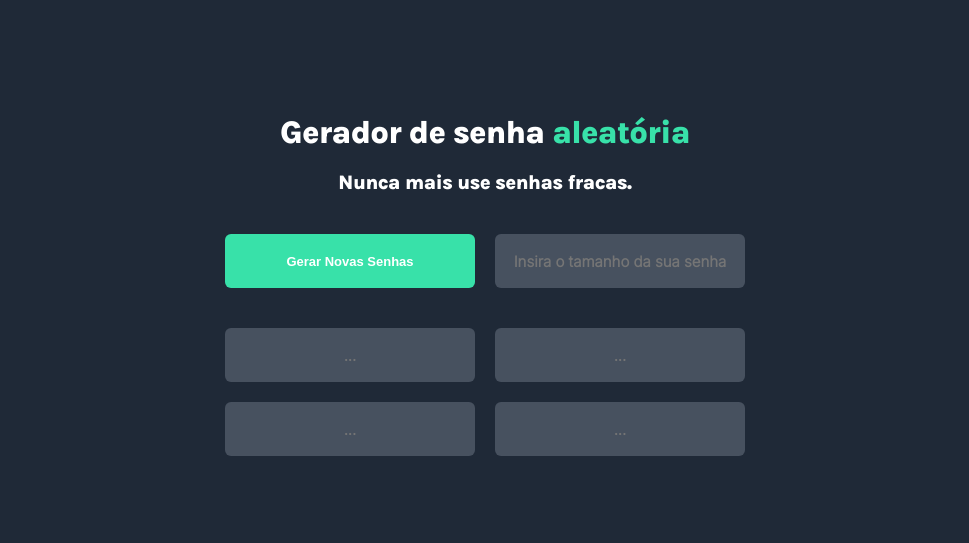
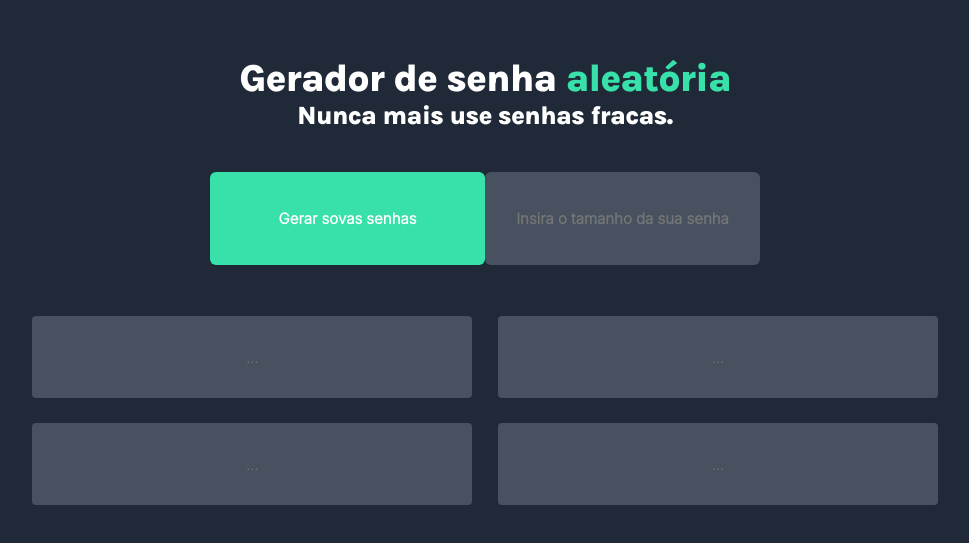
Before and after one commit to Bonniezilla/PasswordGenerator, a plain HTML site: page index.html in a window 1280 px wide. Shown: the part 115-658 px from the top of the page, without its empty margins (155-1124 px from the left). Drawn offline with Linux system fonts and the light colour scheme.

Commit message:
Melhorando o Css e Js, com função de copiar senha

```diff
--- a/css.css
+++ b/css.css
@@ -5,55 +5,76 @@
 }
 
 body {
-    background-color: #1F2937;
-    font-family: 'Karla', sans-serif;
-    font-style: normal;
     display: flex;
     justify-content: center;
     align-items: center;
     min-width: 100vw;
     min-height: 100vh;
-    position: absolute;
+    background-color: #1F2937;
+    font-family: 'Karla', sans-serif;
+    font-size: 62, 5%;
 }
 
-.container {
-    width: 520px;
-    min-height: 20vh;
-
+section {
+    width: 80vw;
+    height: 50vh;
+    max-width: 950px;
+    min-height: 500px;
+    padding: 1%;
     display: flex;
-    flex-wrap: wrap;
-    justify-content: center;
+    flex-flow: column nowrap;
+    gap: 1em;
     align-items: center;
-
-    position: relative;
+    justify-content: space-around;
+    font-size: 1.6rem;
+    flex-grow: 3;
 }
 
-.header {
+section header {
     display: flex;
     flex-direction: column;
-
-    justify-content: center;
-    align-items: center;
-    padding-bottom: 40px;
-    gap: 20px;
-    position: relative;
+    justify-content: space-around;
+    text-align: center;
 }
 
-.btnDiv {
-    display: flex;
+section header h1 span {
+    color: rgb(56, 225, 169);
+}
+
+section .btnDiv {
+    width: 100%;
+    max-width: 550px;
+    flex-grow: 0.3;
+}
+
+section .btnDiv form {
     align-items: center;
-    flex-wrap: wrap;
-    gap: 20px;
-    margin-bottom: 20px;
+    justify-items: center;
+    display: grid;
+    height: 100%;
+    width: 100%;
+    grid-template-columns: repeat(auto-fit, minmax(250px, 1fr));
+}
+
+#errorP {
+    display: none;
+    color: red;
+    justify-content: center;
 }
 
 .passwordDiv {
-    display: flex;
-    flex-direction: row;
-    flex-wrap: wrap;
-    gap: 20px;
-    text-align: center;
-    position: relative;
+    display: grid;
+    align-items: center;
+    justify-items: center;
+    width: 100%;
+    grid-template-columns: repeat(auto-fit, minmax(350px, 1fr));
+    gap: 1em;
+    padding: 1%;
+    flex-grow: 0.5;
+}
+
+.passwordDiv input {
+    cursor: default;
 }
 
 h1 {
@@ -64,62 +85,46 @@ h1 {
 
 h2 {
     letter-spacing: -0.025em;
-    font-size: 20px;
+    font-size: 1.6rem;
     font-weight: 600;
     color: white;
 }
 
-button {
-    background: rgb(56, 225, 169);
-    color: white;
-    font-weight: bold;
-    font-size: 13px;
-    width: 250px;
-    height: 54px;
-    border-radius: 6px;
-    box-shadow: 0 0 0 0;
-    border: 0 none;
-    outline: 0;
+section .btnDiv form input:first-child {
+    background-color: rgb(56, 225, 169);
 }
 
-button:hover {
+section .btnDiv form input:first-child:hover {
     cursor: pointer;
-    background-color:#10b980;
-    border: solid 1px #10b980;
+    background-color: rgb(42, 172, 129);
     transition: 1s;
     letter-spacing: 0.08em;
 }
 
-.passwords-el {
+.password {
     color: rgb(56, 225, 169);
     letter-spacing: -0.025em;
     background-color: rgb(71, 81, 95);
     font-size: 15px;
-    padding-bottom: 15px;
     border-radius: 4px;
     font-family: 'Inter';
     font-weight: 400;
     text-align: center;
     cursor: default;
+    font-size: 1rem;
 }
 
-.passwords-el:hover {
+.password:hover {
     color: white;
     text-align: center;
     letter-spacing: 0.08em;
     transition: 1s;
-    cursor: pointer;
-}
-
-#error-p {
-    color:rgba(255, 0, 0, 0.940);
-    margin: auto;
 }
 
 input {
+    width: 100%;
+    height: 100%;
     color: white;
-    height: 54px;
-    width: 250px;
     background-color: rgb(71, 81, 95);
     box-shadow: 0 0 0 0;
     border: 0 none;
@@ -134,12 +139,12 @@ input {
 
 input[type="number"]::-webkit-outer-spin-button,
 input[type="number"]::-webkit-inner-spin-button {
-    -webkit-appearance: none;
+    display: none;
     margin: 0;
 }
 
 input[type="number"]::-webkit-outer-spin-button,
 input[type="number"]::-webkit-inner-spin-button {
-    -moz-appearance: none;
+    display: none;
     margin: 0;
 }
--- a/default.js
+++ b/default.js
@@ -1,7 +1,7 @@
-const buttonEl = document.getElementById('generate-btn')
-const passwordDivEl = document.getElementById('passwordDiv')
-const inputEl = document.getElementById('input-el')
-const errorP = document.getElementById('error-p')
+const formEl = document.querySelector('form');
+const passwordsEl = document.querySelectorAll('.password');
+const inputEl = document.getElementById('input-el');
+const errorP = document.getElementById('errorP');
 
 const allChars = [
     'A', 'B', 'C', 'D', 'F', 'G', 'I', 'J', 'K', 'L', 'M', 'N', 'O', 'P', 'Q', 'R', 'S', 'T', 'U', 'V', 'W', 'X', 'Y', 'Z',
@@ -10,57 +10,42 @@ const allChars = [
     '!', '@', '#', '$', '%', '&', '*', '(', ')', '_', '=', '+'
 ]
 
-let password = "";
+formEl.onsubmit = (e) => {
+    e.preventDefault();
+    if (inputEl.value >= 5 && inputEl.value <= 35) {
+        errorP.style.display = "none";
+        renderPassword();
+    } else {
+        errorP.style.display = "flex"
+    }
+}
 
-let passwords = []
-
-buttonEl.onclick = () => {
-    if (inputEl.value > 3 && inputEl.value < 51) {
-        errorP.textContent = ''
-        return createPasswords(),
-            getNewPassword()
-    } else if (inputEl.value < 4) {
-        errorP.textContent = 'Insira um número maior que 3*'
-    } else {
-        errorP.textContent = 'Insira um número menor 50*'
-    }
+function copy(password) {
+    alert(`Copiado com sucesso ${passwordsEl[password].value}`);
+    passwordsEl[password].select();
+    navigator.clipboard.writeText(passwordsEl[password].value);
 }
 
 function getRandomChar() {
     return allChars[Math.floor(Math.random() * allChars.length)]
 }
 
-function createPasswords() {
-    let passwordCreationArray = [""]
-    if (inputEl.value >= 4) {
-        for (let i = 0; i <= inputEl.value; i++) {
+function createPassword(value = inputEl.value) {
+    let password = "";
+    let passwordCreationArray = [""];
+    if (value >= 4) {
+        for (let i = 0; i <= value; i++) {
             passwordCreationArray.push(getRandomChar())
-            password += passwordCreationArray[i]
+            password += passwordCreationArray[i];
         }
     }
-    return password
-}
-
-
-function getNewPassword() {
-    passwords = []
-    password = ''
-    let newPassword = ''
-    for (let i = 0; i < 5; i++) {
-        newPassword = createPasswords()
-        passwords.push(newPassword)
-        password = ''
-    }
-    return createPasswords(),
-        renderPassword()
+    return password;
 }
 
 function renderPassword() {
-    passwordDivEl.firstChild.textContent = passwords[0]
-    passwordDivEl.lastChild.textContent = passwords[3]
-
-    passwordDivEl.firstChild.style.color = 'rgb(56, 225, 169)'
-    passwordDivEl.firstChild.style.fontSize = '15px'
-    passwordDivEl.lastChild.style.fontSize = '15px'
-    passwordDivEl.lastChild = 'rgb(56, 225, 169)'
+    for (let i = 0; i < 4; i++) {
+        passwordsEl[i].value = createPassword();
+        passwordsEl[i].title = "Clique para copiar para a área de transferencia";
+        passwordsEl[i].style.cursor = "pointer;"
+    }
 }
--- a/index.html
+++ b/index.html
@@ -8,26 +8,30 @@
     <link href="https://fonts.googleapis.com/css2?family=Inter:wght@300&family=Karla:wght@300;400;800&display=swap"
         rel="stylesheet">
     <meta http-equiv="Content-Type" content="text/html;charset=UTF-8">
+    <meta name="viewport" content="width=device-width, initial-scale=1.0">
+    <title>Password Generator</title>
 </head>
 
 <body>
-    <div class="container">
-        <div class="header">
-            <h1>Gerador de senha <span class="spanH1" style="color: rgb(56, 225, 169)">aleatória</span></h1>
+    <section>
+        <header>
+            <h1>Gerador de senha <span>aleatória</span></h1>
             <h2>Nunca mais use senhas fracas.</h2>
+        </header>
+        <div class="btnDiv">
+            <form action="">
+                <input type="submit" id="generate-btn" value="Gerar sovas senhas"autofocus></button>
+                <input type="number" min="5" placeholder="Insira o tamanho da sua senha" id="input-el">
+            </form>
         </div>
-        <div class="btnDiv">
-            <button id="generate-btn">Gerar Novas Senhas</button>
-            <input type="number" min="4" max="50" placeholder="Insira o tamanho da sua senha" id="input-el">
-            <p id="error-p"></p>
+        <p id="errorP">Só são válidos números entre 5 a 35</p>
+        <div class="passwordDiv">
+            <input type="text" placeholder="..." class="password" onclick="copy(0)" readonly>
+            <input type="text" placeholder="..." class="password" onclick="copy(1)" readonly>
+            <input type="text" placeholder="..." class="password" onclick="copy(2)" readonly>
+            <input type="text" placeholder="..." class="password" onclick="copy(3)" readonly>
         </div>
-        <div class="passwordDiv" id="passwordDiv">
-            <input placeholder="..." style="cursor: default;" readonly>
-            <input placeholder="..." style="cursor: default;" readonly>
-            <input placeholder="..." style="cursor: default;" readonly>
-            <input placeholder="..." style="cursor: default;" readonly>
-        </div>
-    </div>
+    </section>
     <script src="default.js"></script>
     <script src="objetos.js"></script>
 </body>
```
